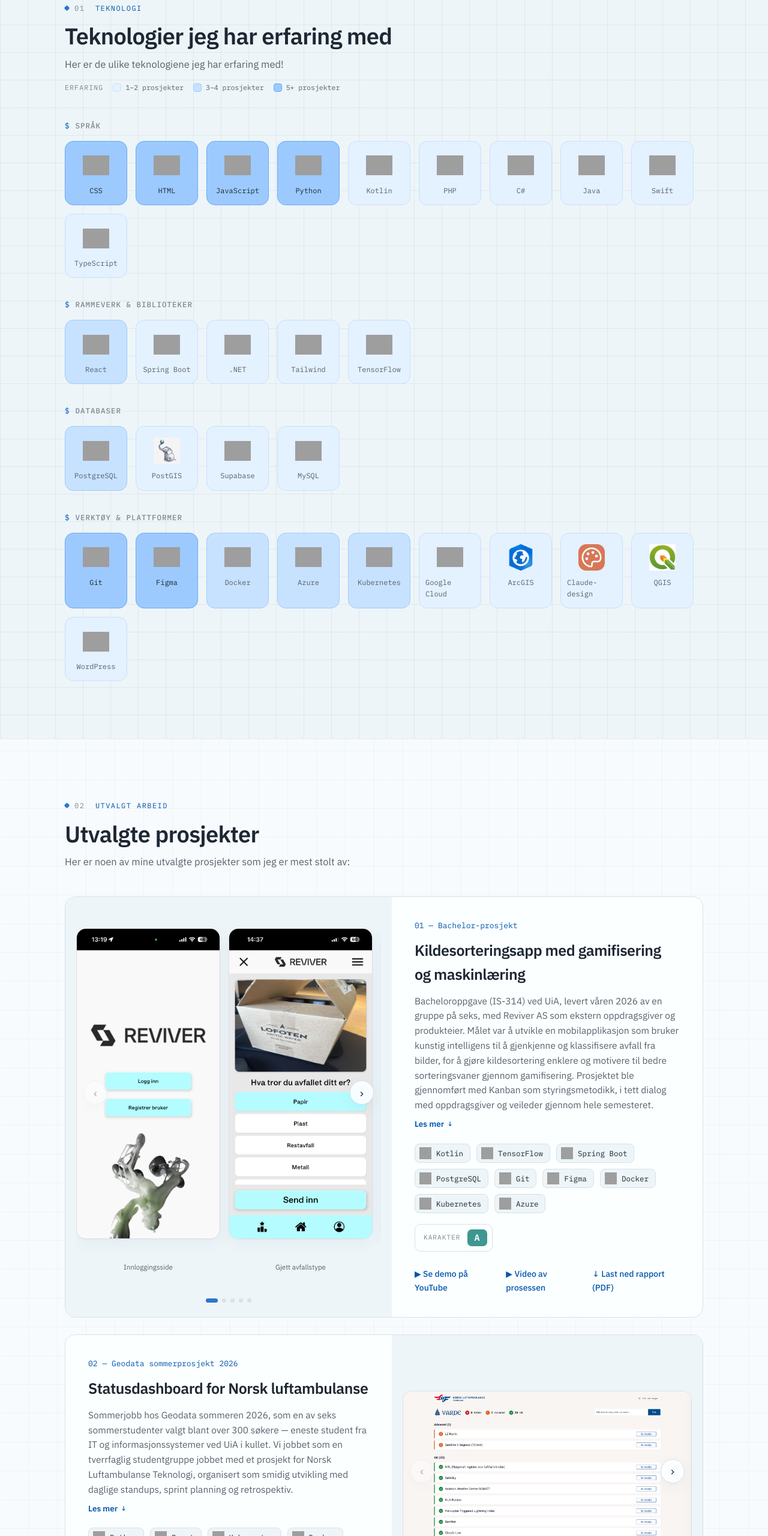
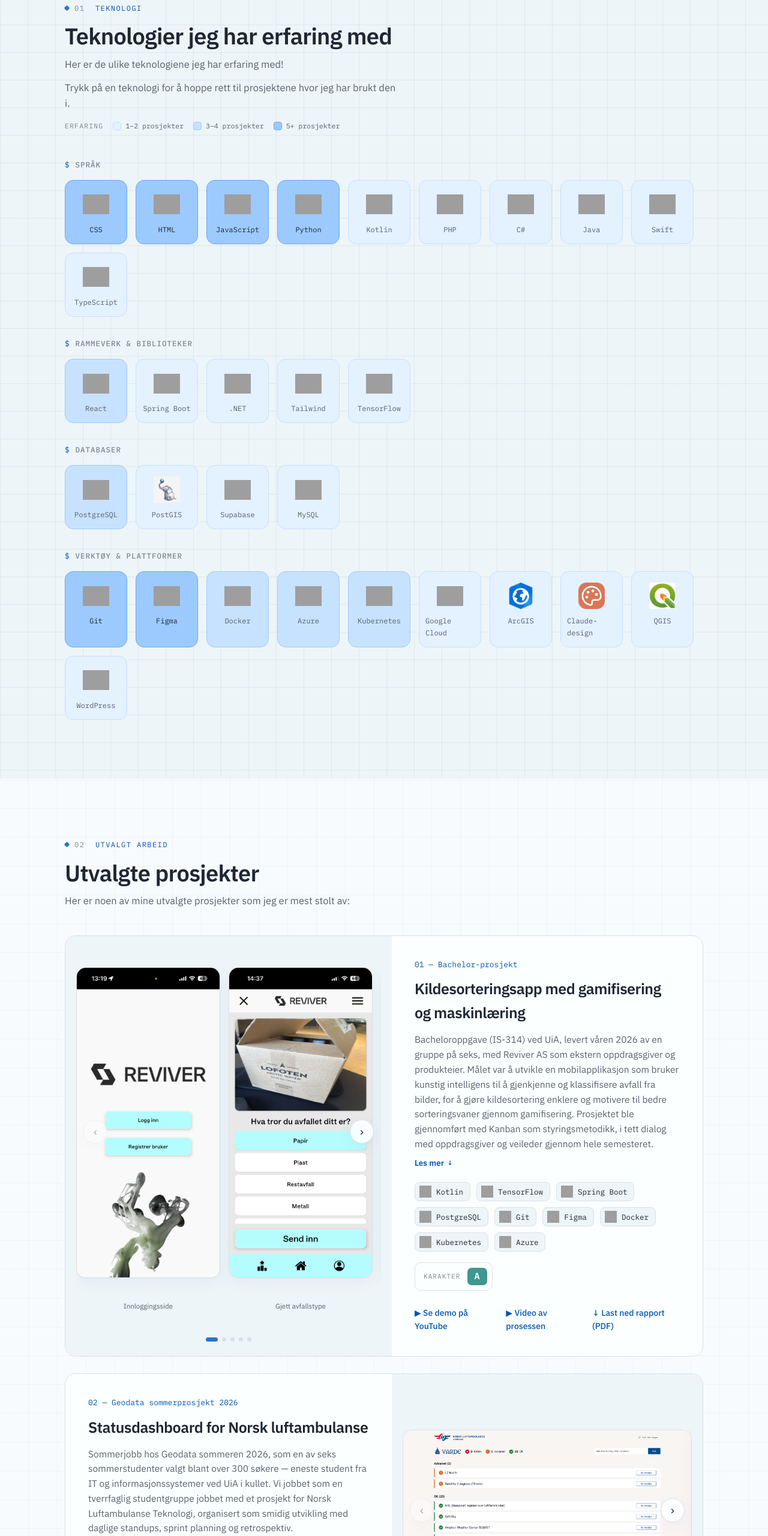
Before and after one commit to simholmen/personal-portfolio, a plain HTML site: page index.html in a window 1280 px wide. Shown: the part 860-3420 px from the top of the page at 60% size. Drawn offline with Linux system fonts and the light colour scheme; grey boxes are pictures that could not be loaded.

Commit message:
fix: mobile fixes for images and technologies

```diff
--- a/index.html
+++ b/index.html
@@ -81,6 +81,10 @@
           <span class="label"><span class="num">01</span> &nbsp;Teknologi</span>
           <h2>Teknologier jeg har erfaring med</h2>
           <p>Her er de ulike teknologiene jeg har erfaring med!</p>
+          <p class="tech-hint">
+            <span class="hint-hover">Hold musa over en teknologi for å se hvilke prosjekter jeg har brukt den i, og klikk på den for å hoppe rett til dem.</span>
+            <span class="hint-tap">Trykk på en teknologi for å hoppe rett til prosjektene hvor jeg har brukt den i.</span>
+          </p>
           <div class="lvl-legend">
             <span class="ll-title">Erfaring</span>
             <span class="ll-item"><span class="sw lvl-1"></span>1–2 prosjekter</span>
--- a/script.js
+++ b/script.js
@@ -426,12 +426,14 @@
         if (label) map[label] = row;
       });
       var projSection = document.getElementById('projects');
+      var projToolbar = projSection && projSection.querySelector('.proj-toolbar');
       var nav = document.querySelector('header.nav');
 
       function openProject(row) {
-        if (projSection) {
+        var scrollTarget = projToolbar || projSection;
+        if (scrollTarget) {
           var navH = nav ? nav.offsetHeight : 72;
-          var top = projSection.getBoundingClientRect().top + window.pageYOffset - navH - 14;
+          var top = scrollTarget.getBoundingClientRect().top + window.pageYOffset - navH - 14;
           window.scrollTo({ top: top, behavior: 'smooth' });
         }
         setTimeout(function () { row.click(); }, 520);
@@ -614,6 +616,7 @@
       var tiles = document.querySelectorAll('#tech .skill');
       if (!tiles.length) return;
       var projSection = document.getElementById('projects');
+      var projToolbar = projSection && projSection.querySelector('.proj-toolbar');
       var nav = document.querySelector('header.nav');
 
       Array.prototype.forEach.call(tiles, function (tile) {
@@ -625,9 +628,10 @@
           var name = img.getAttribute('alt');
           if (!name) return;
           if (window.__filterProjectsByTech) window.__filterProjectsByTech(name);
-          if (projSection) {
+          var scrollTarget = projToolbar || projSection;
+          if (scrollTarget) {
             var navH = nav ? nav.offsetHeight : 72;
-            var top = projSection.getBoundingClientRect().top + window.pageYOffset - navH - 14;
+            var top = scrollTarget.getBoundingClientRect().top + window.pageYOffset - navH - 14;
             window.scrollTo({ top: top, behavior: 'smooth' });
           }
         });
@@ -675,13 +679,16 @@
       var next = gal.querySelector('.fg-next');
       var dotsWrap = gal.querySelector('.fg-dots');
       var total = pages.length;
-      var perPage = parseInt(gal.getAttribute('data-per-page'), 10) || 1;
+      var basePerPage = parseInt(gal.getAttribute('data-per-page'), 10) || 1;
       if (!track || total === 0) return;
       var i = 0;
-      // last window start: with e.g. 6 images shown 2 at a time, the window can
-      // start at 0..4 (images [4,5] being the last valid pair) — this is a sliding
-      // window over individual images, not a jump to the next page of images
-      var maxIndex = Math.max(0, total - perPage);
+      var perPage = basePerPage;
+      var maxIndex = 0;
+      var dots = [];
+      // on phones, a page normally showing 2 side-by-side screenshots is
+      // collapsed to 1 full-width image at a time — 2-up doesn't leave enough
+      // room per image on a narrow screen
+      var mobileQuery = window.matchMedia('(max-width: 560px)');
 
       // single-image-per-page galleries have no grid partner to size against (unlike
       // the featured card, where the text column sets the row height) — so size the
@@ -699,25 +706,6 @@
         }
       }
 
-      if (maxIndex <= 0) {
-        if (prev) prev.hidden = true;
-        if (next) next.hidden = true;
-        if (dotsWrap) dotsWrap.hidden = true;
-      }
-
-      var dots = [];
-      if (dotsWrap && maxIndex > 0) {
-        for (var d = 0; d <= maxIndex; d++) {
-          var b = document.createElement('button');
-          b.type = 'button';
-          b.setAttribute('role', 'tab');
-          b.setAttribute('aria-label', 'Side ' + (d + 1));
-          (function (idx) { b.addEventListener('click', function () { go(idx); }); })(d);
-          dotsWrap.appendChild(b);
-          dots.push(b);
-        }
-      }
-
       function go(idx) {
         i = Math.max(0, Math.min(maxIndex, idx));
         track.style.transform = 'translateX(' + (-i * (100 / perPage)) + '%)';
@@ -730,9 +718,38 @@
         if (next) next.disabled = i >= maxIndex;
       }
 
+      function layout() {
+        var forcedSingle = basePerPage > 1 && mobileQuery.matches;
+        perPage = forcedSingle ? 1 : basePerPage;
+        gal.classList.toggle('fg-forced-single', forcedSingle);
+        gal.style.setProperty('--fg-visible', perPage);
+        maxIndex = Math.max(0, total - perPage);
+
+        if (dotsWrap) dotsWrap.innerHTML = '';
+        dots = [];
+        if (dotsWrap && maxIndex > 0) {
+          for (var d = 0; d <= maxIndex; d++) {
+            var b = document.createElement('button');
+            b.type = 'button';
+            b.setAttribute('role', 'tab');
+            b.setAttribute('aria-label', 'Side ' + (d + 1));
+            (function (idx) { b.addEventListener('click', function () { go(idx); }); })(d);
+            dotsWrap.appendChild(b);
+            dots.push(b);
+          }
+        }
+        if (prev) prev.hidden = maxIndex <= 0;
+        if (next) next.hidden = maxIndex <= 0;
+        if (dotsWrap) dotsWrap.hidden = maxIndex <= 0;
+
+        go(i);
+      }
+
       if (prev) prev.addEventListener('click', function () { go(i - 1); });
       if (next) next.addEventListener('click', function () { go(i + 1); });
-      go(0);
+      if (mobileQuery.addEventListener) mobileQuery.addEventListener('change', layout);
+      else if (mobileQuery.addListener) mobileQuery.addListener(layout);
+      layout();
     }
     window.__initGallery = initGallery;
     (function () {
--- a/style.css
+++ b/style.css
@@ -266,6 +266,16 @@
       font-size: 16.5px;
     }
 
+    /* hover/tap variants swapped by capability below — only one is ever shown */
+    .tech-hint {
+      color: var(--ink-faint);
+      font-size: 14px;
+    }
+
+    .tech-hint .hint-tap {
+      display: none;
+    }
+
     /* ---------- Placeholder image ---------- */
     .ph {
       position: relative;
@@ -866,6 +876,7 @@
 
     .feat-media {
       min-height: 320px;
+      min-width: 0;
     }
 
     /* once an image is in place, let it define the panel height */
@@ -888,6 +899,12 @@
 
     .fg-content-wrap {
       align-self: center;
+      /* .feat-gallery has no explicit grid-template-columns, so its single
+         implicit column is auto-sized — without this, the column's automatic
+         minimum size is based on the *unscaled* intrinsic width of the images
+         inside (percentages don't count for intrinsic sizing), which can blow
+         the whole gallery out past its box on narrow (mobile) screens */
+      min-width: 0;
     }
 
     /* while a feat-card's description is expanded, the gallery panel grows taller
@@ -1053,6 +1070,20 @@
       padding-right: 0;
     }
 
+    /* on narrow screens, galleries normally showing 2 images per page are
+       collapsed to 1 (see initGallery in script.js, which toggles this class) */
+    .feat-gallery.fg-forced-single .fg-page,
+    .feat-gallery.fg-forced-single .fg-cap-page {
+      padding-right: 0;
+    }
+
+    /* these images are tall phone-app screenshots — at full box width they read
+       oversized once collapsed to one at a time, so shrink and center them */
+    .feat-gallery.fg-forced-single .fg-page img {
+      width: 70%;
+      margin: 0 auto;
+    }
+
     /* featured project panel filled with a single photo */
     .feat-media.feat-photo {
       display: flex;
@@ -2661,6 +2692,14 @@
 
     /* touch devices: no real hover, so skip the lift + tooltip and just let the tap register as a click */
     @media (hover: none) {
+      .tech-hint .hint-hover {
+        display: none;
+      }
+
+      .tech-hint .hint-tap {
+        display: inline;
+      }
+
       .skill:hover {
         transform: none;
         box-shadow: none;
```
